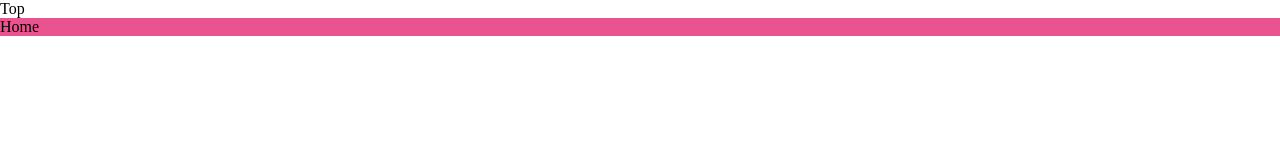
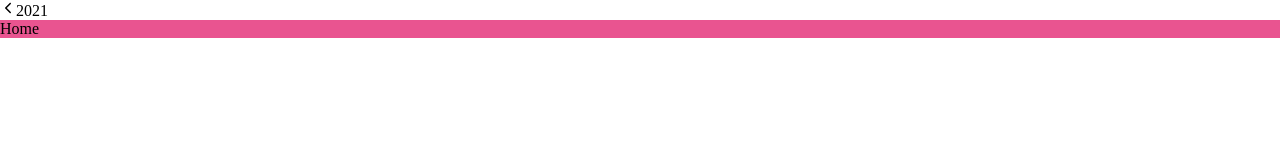
Before and after one commit to moise10r/covid_19_app, a React (Create React App) app: page / in a window 1280 px wide. Shown: the top 160 px of the page. Built offline with nearby package versions, Linux system fonts and the light colour scheme.

Commit message:
Import common files in topbar file

```diff
--- a/src/component/common/jsx/TopBar/topBar.jsx
+++ b/src/component/common/jsx/TopBar/topBar.jsx
@@ -1,8 +1,17 @@
 import React from 'react';
+import { IconContext } from 'react-icons';
+import { IoIosArrowBack } from 'react-icons/io';
 
 const TopBar = () => (
   <div className="top-navbar">
-    Top
+    <div className="left-container">
+      <span>
+        <IconContext.Provider value={{ className: 'back' }}>
+          <IoIosArrowBack />
+        </IconContext.Provider>
+      </span>
+      <span>2021</span>
+    </div>
   </div>
 );
 
--- a/src/component/common/jsx/TopBar/topBar.scss
+++ b/src/component/common/jsx/TopBar/topBar.scss
@@ -0,0 +1,3 @@
+@import '../../common/scss/variable.scss';
+@import '../../common/scss/mixins.scss';
+@import '../../common/scss/typography.scss';
```
